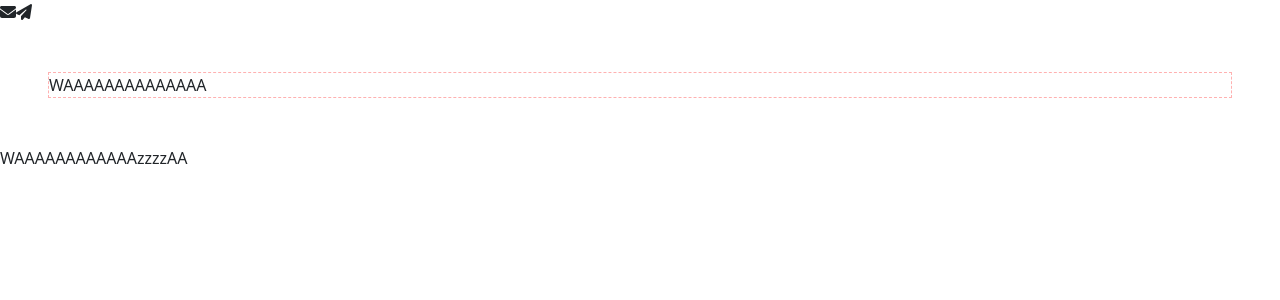
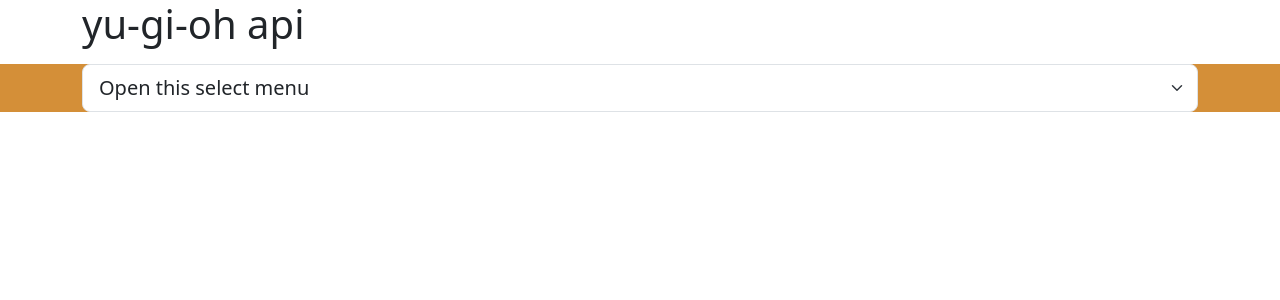
Before and after one commit to CarloCassini/vite-yu-gi-oh, a Vue app: page / in a window 1280 px wide. Shown: the top 300 px of the page. Built offline with nearby package versions, Linux system fonts and the light colour scheme; no server answers.

Commit message:
call axios

```diff
--- a/package.json
+++ b/package.json
@@ -14,6 +14,7 @@
     "@fortawesome/free-regular-svg-icons": "^6.4.2",
     "@fortawesome/free-solid-svg-icons": "^6.4.2",
     "@fortawesome/vue-fontawesome": "^3.0.3",
+    "axios": "^1.5.0",
     "bootstrap": "^5.3.1",
     "vue": "^3.3.4"
   },
--- a/src/App.vue
+++ b/src/App.vue
@@ -1,15 +1,37 @@
-<script setup>
+<script>
 import AppHeader from "./components/AppHeader.vue";
 import AppMain from "./components/AppMain.vue";
+// importo axios
+import axios from "axios";
 
-// export default {
-//   components: { AppHeader, AppMain },
-// };
+// todo
+export default {
+  components: { AppHeader, AppMain },
+
+  methods: {
+    fetchCard() {
+      axios
+        .get("https://db.ygoprodeck.com/api/v7/cardinfo.php?num=20&offset=0")
+        .then((response) => {
+          const cardData = response;
+          console.log(cardData);
+        });
+    },
+    // inserisci i metodi
+  },
+
+  created() {
+    // esegui alla creazione
+    this.fetchCard();
+  },
+};
 </script>
 
 <template>
-  <AppHeader />
-  <AppMain />
+  <div class="">
+    <AppHeader />
+    <AppMain />
+  </div>
 </template>
 
 <style lang="scss">
--- a/src/components/AppHeader.vue
+++ b/src/components/AppHeader.vue
@@ -1,9 +1,13 @@
 <script></script>
 
 <template>
-  <font-awesome-icon icon="envelope" />
-  <font-awesome-icon icon="paper-plane" />
-  <div class="debug m-5">WAAAAAAAAAAAAAA</div>
+  <div v-if="5 < 3">
+    <font-awesome-icon icon="envelope" />
+    <font-awesome-icon icon="paper-plane" />
+  </div>
+  <div class="mb-3 container">
+    <h1>yu-gi-oh api</h1>
+  </div>
 </template>
 
 <style scoped></style>
--- a/src/components/AppMain.vue
+++ b/src/components/AppMain.vue
@@ -1,5 +1,28 @@
 <script></script>
 
-<template>WAAAAAAAAAAAAzzzzAA</template>
+<template>
+  <section>
+    <div class="container">
+      <div class="select-box">
+        <select
+          class="form-select form-select-lg mb-3"
+          aria-label="Large select example"
+        >
+          <option selected>Open this select menu</option>
+          <option value="1">One</option>
+          <option value="2">Two</option>
+          <option value="3">Three</option>
+        </select>
+      </div>
+    </div>
+  </section>
+</template>
 
-<style scoped></style>
+<style scoped>
+section {
+  background-color: #d48f38;
+}
+select-box {
+  width: 10%;
+}
+</style>
--- a/src/main.js
+++ b/src/main.js
@@ -2,6 +2,9 @@
 // per inserire bootstrap
 import "bootstrap/dist/css/bootstrap.min.css";
 import App from "./App.vue";
+
+// importo axios
+import axios from "axios";
 
 /* import the fontawesome core */
 import { library } from "@fortawesome/fontawesome-svg-core";
```
Also changed, not shown: 2 other files (tests, documents, lock files or other folders).
